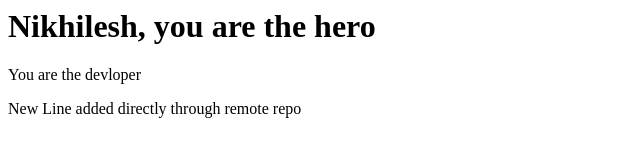
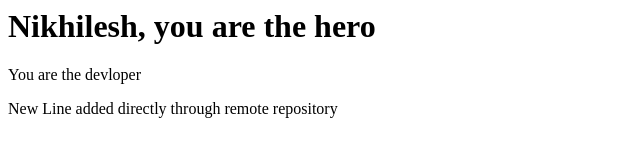
Before and after one commit to nikhilesh02/testrepos, a plain HTML site: page index.html in a window 1280 px wide. Shown: the full height of the page, 0-640 px from the left. Drawn offline with Linux system fonts and the light colour scheme.

Commit message:
modification done

```diff
--- a/index.html
+++ b/index.html
@@ -2,6 +2,6 @@
 	<body>
 		<h1> Nikhilesh, you are the hero </h1>
 		<p> You are the devloper </p>
-		<p> New Line added directly through remote repo </p>
+		<p> New Line added directly through remote repository </p>
 	</body>
 </html>
```
